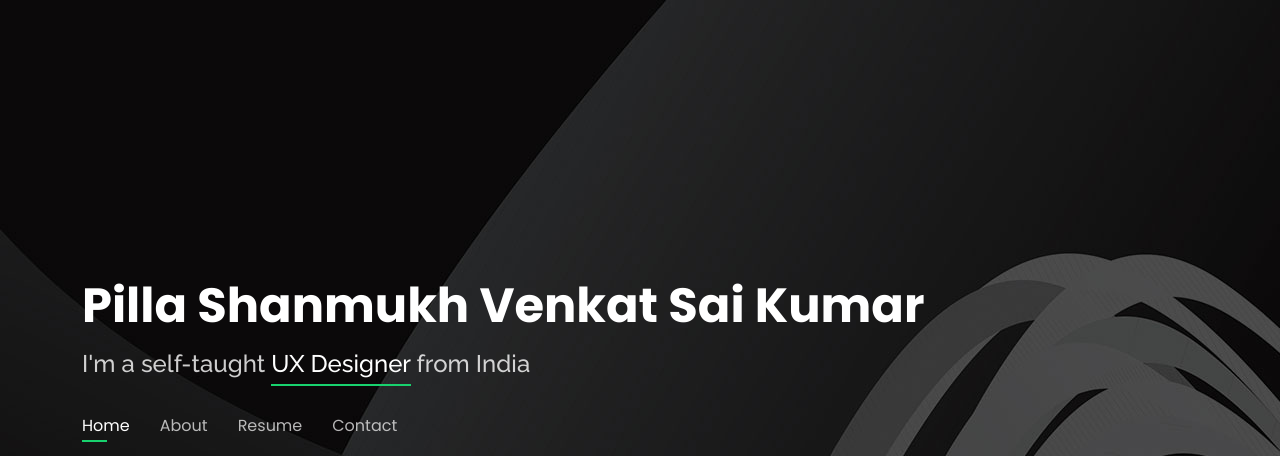
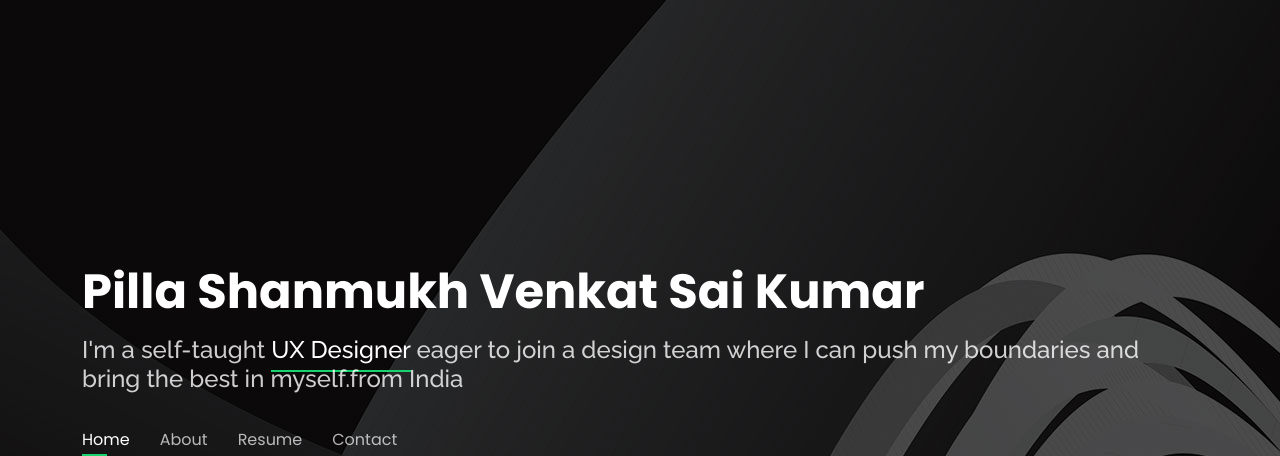
Before and after one commit to shanmukh-pilla/shanmukh_pilla_UX_Portfolio, a plain HTML site: page index.html in a window 1280 px wide. Shown: the top 456 px of the page. Drawn offline with nearby package versions, Linux system fonts and the light colour scheme.

Commit message:
Update index.html

```diff
--- a/index.html
+++ b/index.html
@@ -36,7 +36,7 @@
     <div class="container">
 
       <h1><a href="index.html">Pilla Shanmukh Venkat Sai Kumar</a></h1>
-      <h2>I'm a self-taught <span>UX Designer</span> from India</h2>
+      <h2>I'm a self-taught <span>UX Designer</span> eager to join a design team where I can push my boundaries and bring the best in myself.from India</h2>
 
       <nav id="navbar" class="navbar">
         <ul>
```
